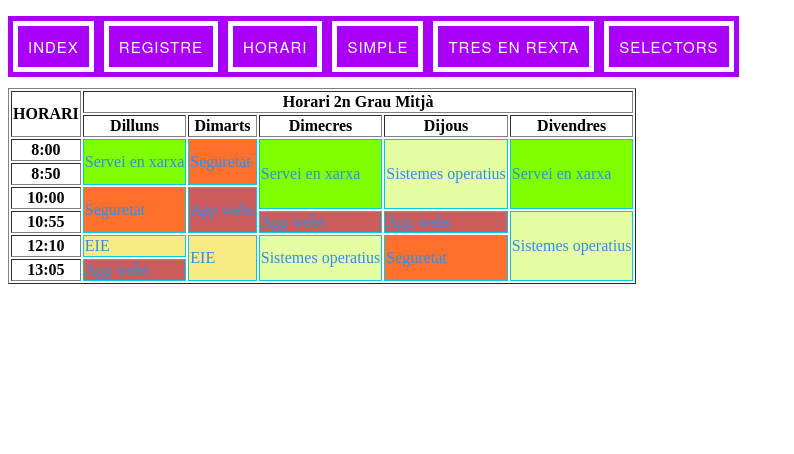
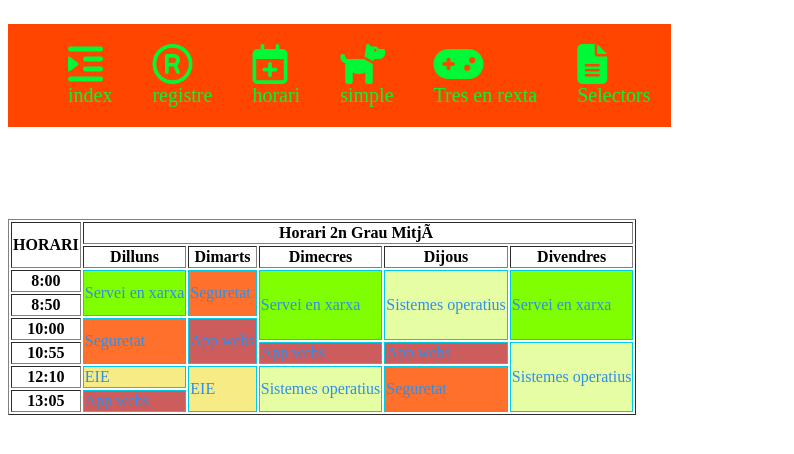
Before and after one commit to mcavallaroa-esliceu/introduccion-html, a plain HTML site: page horari.html in a window 1280 px wide. Shown: the whole page, without its empty margins (0-794 px from the left). Drawn offline with Linux system fonts and the light colour scheme.

Commit message:
nuevo menu

```diff
--- a/3enraya.html
+++ b/3enraya.html
@@ -3,15 +3,15 @@
 
 <head>
     <link href="css/style.css" rel="stylesheet">
-    <nav id="menu">
-        <ul>
-            <li><a href="index.html">index</a></li>
-            <li><a href="registre.html">registre</a></li>
-            <li><a href="horari.html">horari</a></li>
-            <li><a href="simple.html">simple</a></li>
-            <li><a href="3enraya.html">Tres en rexta</a></li>
-            <li><a href="exerciciSelectors.html">Selectors</a></li>
-
+    <nav id="links">
+        <script src="https://kit.fontawesome.com/f40d12f917.js" crossorigin="anonymous"></script>
+        <ul class="menu">
+            <li><a href="index.html"><i class="fas fa-indent fa-2x"></i><br>index</a></li>
+            <li><a href="registre.html"><i class="far fa-registered fa-2x"></i><br>registre</a></li>
+            <li><a href="horari.html"><i class="far fa-calendar-plus fa-2x"></i><br>horari</a></li>
+            <li><a href="simple.html"><i class="fas fa-dog fa-2x"></i><br>simple</a></li>
+            <li><a href="3enraya.html"><i class="fas fa-gamepad fa-2x"></i><br>Tres en rexta</a></li>
+            <li><a href="exerciciSelectors.html"><i class="fas fa-file-alt fa-2x"></i><br>Selectors</a></li>
         </ul>
     </nav>
     <meta charset="UTF-8">
--- a/css/style.css
+++ b/css/style.css
@@ -3,11 +3,7 @@ td{
     color:#2f8ee7;
     border: 1px solid rgb(0, 203, 230);
     }
-a{
-    padding:5px;
-    margin:5px;
-    border:5px solid;
-    }
+
 
 table a{
     padding: 5px;
@@ -102,3 +98,34 @@ table a{
    .app {
        background-color: indianred;
    }
+   nav.links{
+    list-style: none;
+    background-color: rgb(62, 50, 107);
+    text-align: center;
+}
+ul.menu{
+    background-color: orangered;
+    list-style: none;
+    display: inline-block;
+}
+ul.menu li{
+    float: left;
+    margin: 15px;
+    padding: 5px;
+}
+ul.menu li a {
+    color: rgb(0, 248, 54);
+    text-decoration: none;
+    font-size: 20px;
+ }
+ul.menu li a:hover{
+    color: seashell;
+}
+table.horari{
+    margin-top: 50px;
+    font-size: 35px;
+    border-color: seashell;
+    border-spacing: 0px;
+    text-align: center;
+
+}
--- a/horari.html
+++ b/horari.html
@@ -2,14 +2,15 @@
 <html lang="cat">
 <head>
     <link href="css/style.css" rel="stylesheet">
-    <nav id="menu">
-        <ul>
-            <li><a href="index.html">index</a></li>
-            <li><a href="registre.html">registre</a></li>
-            <li><a href="horari.html">horari</a></li>
-            <li><a href="simple.html">simple</a></li>
-            <li><a href="3enraya.html">Tres en rexta</a></li>
-            <li><a href="exerciciSelectors.html">Selectors</a></li>
+    <nav id="links">
+        <script src="https://kit.fontawesome.com/f40d12f917.js" crossorigin="anonymous"></script>
+        <ul class="menu">
+            <li><a href="index.html"><i class="fas fa-indent fa-2x"></i><br>index</a></li>
+            <li><a href="registre.html"><i class="far fa-registered fa-2x"></i><br>registre</a></li>
+            <li><a href="horari.html"><i class="far fa-calendar-plus fa-2x"></i><br>horari</a></li>
+            <li><a href="simple.html"><i class="fas fa-dog fa-2x"></i><br>simple</a></li>
+            <li><a href="3enraya.html"><i class="fas fa-gamepad fa-2x"></i><br>Tres en rexta</a></li>
+            <li><a href="exerciciSelectors.html"><i class="fas fa-file-alt fa-2x"></i><br>Selectors</a></li>
         </ul>
     </nav>
     <meta charset="UTF-8">
```
Also changed, not shown: exerciciSelectors.html (+12 -13 lines), index.html (+9 -8 lines), registre.html (+9 -8 lines), simple.html (+9 -8 lines).
